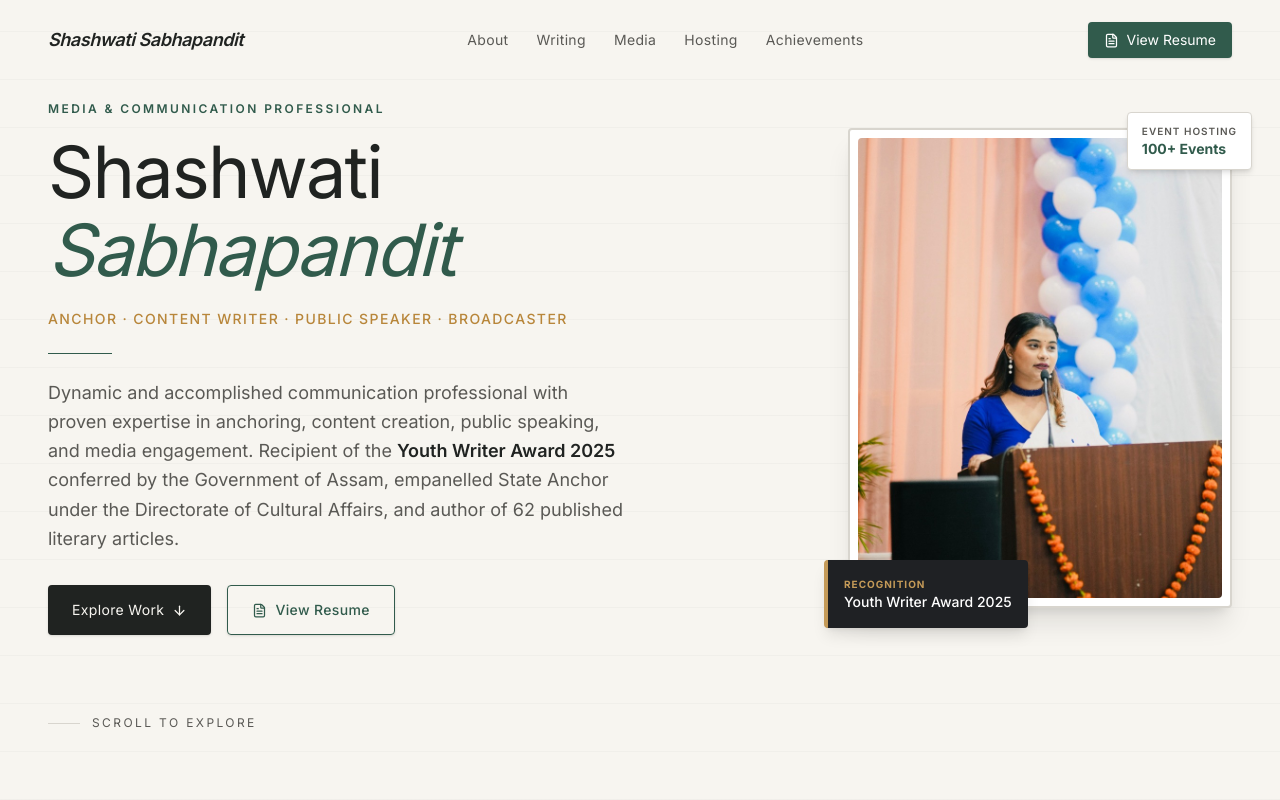
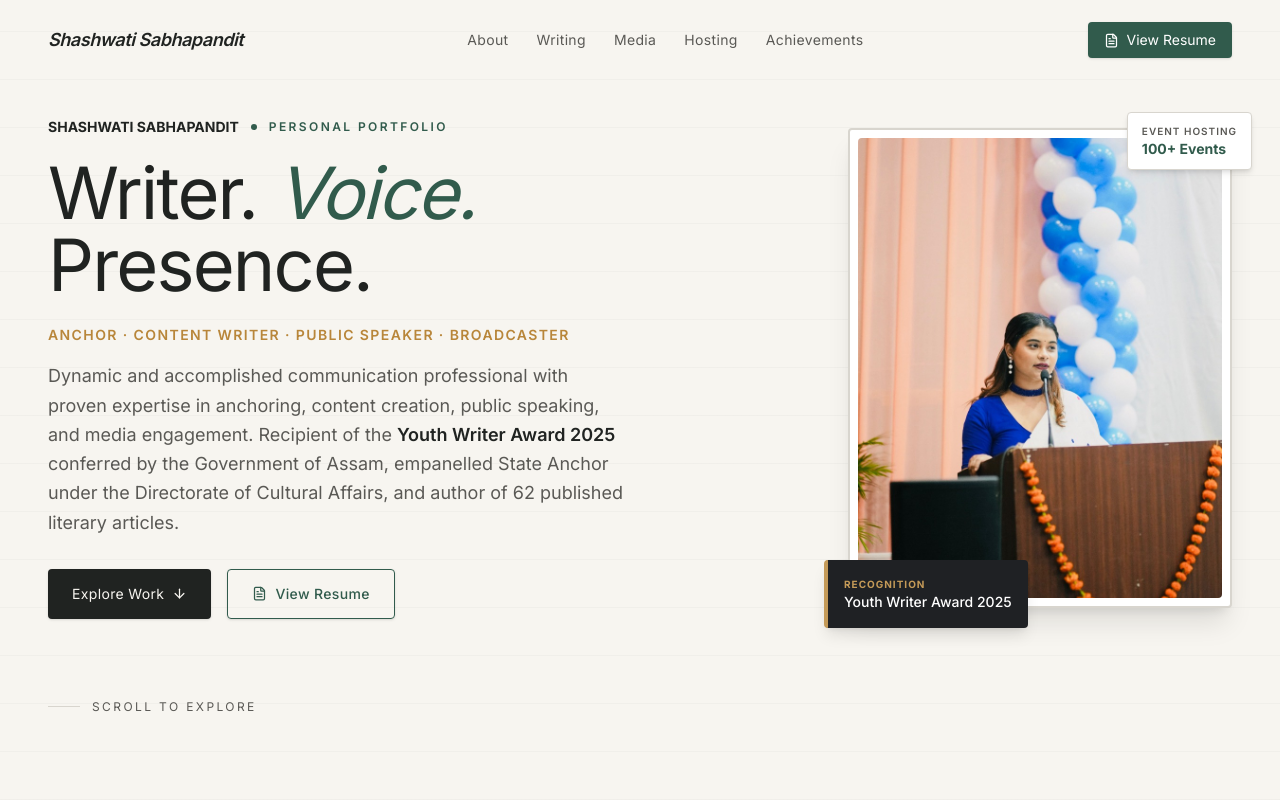
Before and after one commit to Samudr4/Portfolio-Shashwati, a Next.js app: page / in a window 1280 px wide. Shown: the top 800 px of the page. Built offline with nearby package versions, Linux system fonts and the light colour scheme; a web font is replaced by a local one.

Commit message:
feat: restore 'Writer. Voice. Presence.' display headline with Shashwati Sabhapandit identity

```diff
--- a/components/hero.tsx
+++ b/components/hero.tsx
@@ -38,24 +38,31 @@ export default function Hero({ onOpenResume }: HeroProps) {
         <div className="grid lg:grid-cols-12 gap-10 lg:gap-16 items-center">
           {/* Left — editorial typography hero */}
           <div className="lg:col-span-7 xl:col-span-7">
-            {/* Category label */}
-            <p className="text-xs uppercase tracking-[0.2em] text-[#315B4C] mb-4 font-semibold">
-              Media & Communication Professional
-            </p>
+            {/* Identity & Category Eyebrow */}
+            <div className="flex items-center gap-3 mb-5">
+              <span className="text-xs sm:text-sm uppercase tracking-[0.22em] text-[#202321] font-bold">
+                Shashwati Sabhapandit
+              </span>
+              <span className="w-1.5 h-1.5 rounded-full bg-[#315B4C]" aria-hidden="true" />
+              <span className="text-xs uppercase tracking-[0.2em] text-[#315B4C] font-semibold">
+                Personal Portfolio
+              </span>
+            </div>
 
-            {/* Display heading with Name */}
-            <h1 className="font-[var(--font-playfair)] text-4xl sm:text-6xl lg:text-7xl leading-[1.08] tracking-tight text-[#202321] mb-5">
-              Shashwati <br />
-              <span className="italic text-[#315B4C]">Sabhapandit</span>
+            {/* Display heading: Writer. Voice. Presence. */}
+            <h1 className="text-5xl sm:text-6xl lg:text-7xl xl:text-8xl leading-[1.04] tracking-tight text-[#202321] mb-6 font-normal">
+              Writer. <span className="italic text-[#315B4C]">Voice.</span>
+              <br />
+              Presence.
             </h1>
 
+            {/* Green divider rule */}
+            <div className="w-16 h-0.5 bg-[#315B4C] mb-6" aria-hidden="true" />
+
             {/* Sub-tagline */}
-            <p className="text-sm uppercase tracking-widest text-[#B8863A] font-medium mb-6">
+            <p className="text-xs sm:text-sm uppercase tracking-widest text-[#B8863A] font-semibold mb-4">
               Anchor · Content Writer · Public Speaker · Broadcaster
             </p>
-
-            {/* Divider rule */}
-            <div className="w-16 h-px bg-[#315B4C] mb-6" aria-hidden="true" />
 
             {/* Introduction */}
             <p className="text-base sm:text-lg text-[#5A5955] leading-relaxed max-w-xl mb-8">
@@ -68,7 +75,7 @@ export default function Hero({ onOpenResume }: HeroProps) {
               articles.
             </p>
 
-            {/* CTAs: Only Explore Work & View Resume */}
+            {/* CTAs */}
             <div className="flex flex-wrap gap-4">
               <a
                 href="#writing"
```
